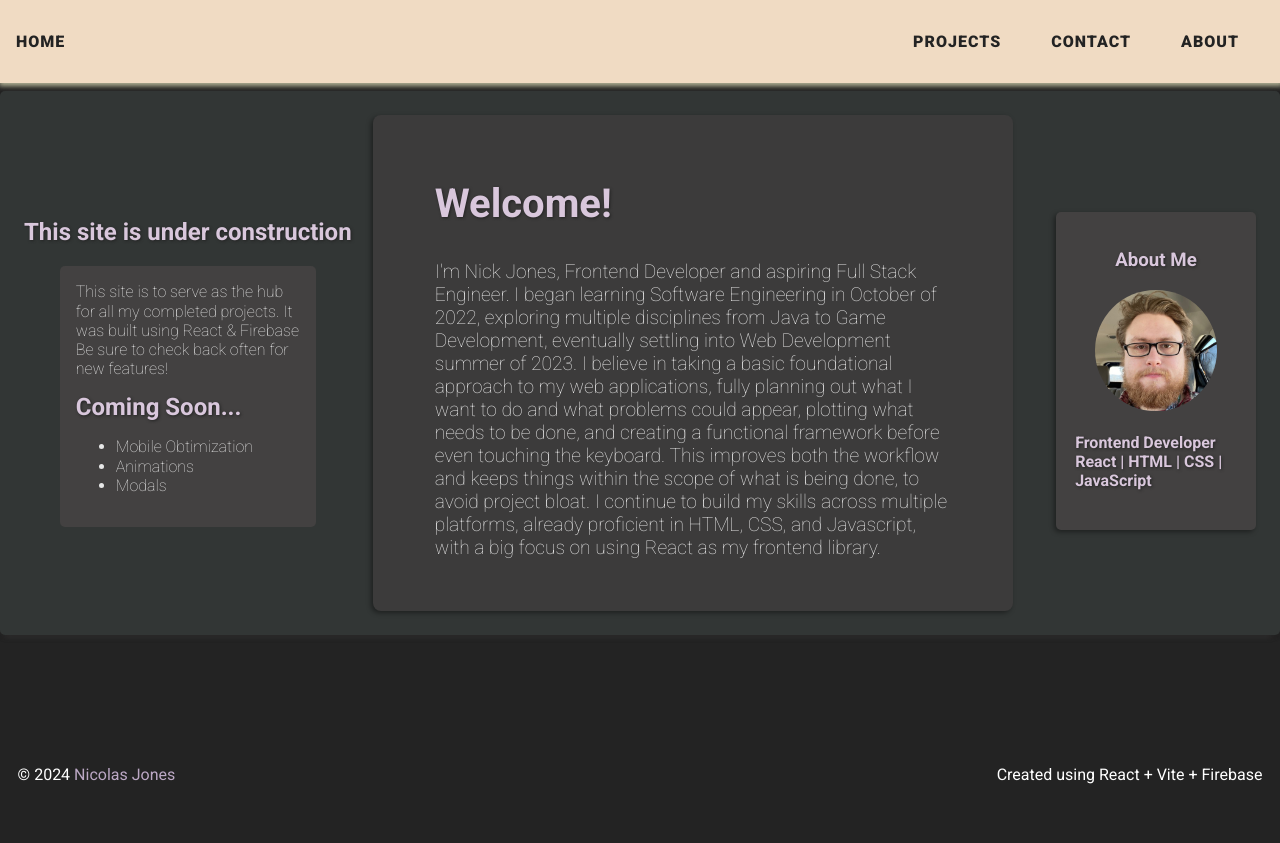
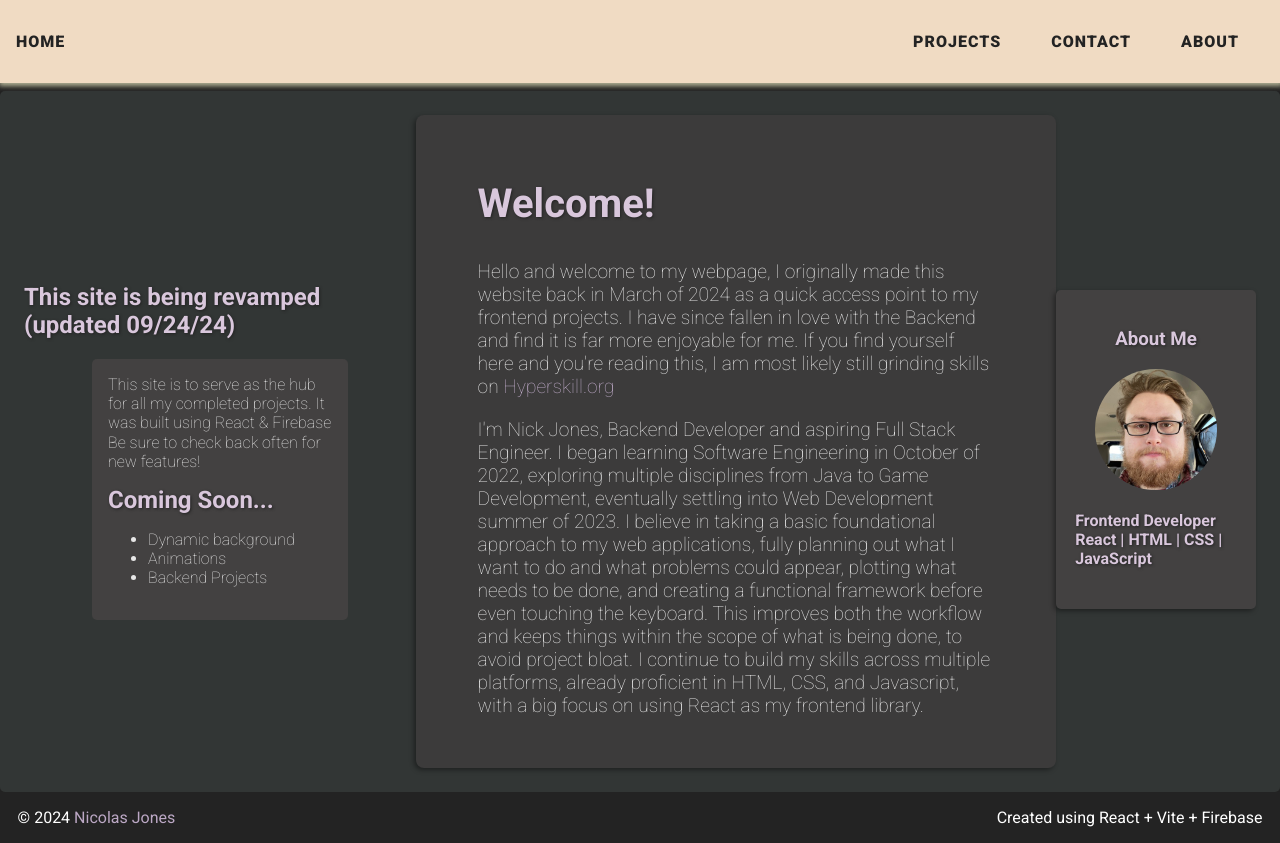
Before and after one commit to JonesInForCode/loafer-portfolio, a React (Vite) app: page / in a window 1280 px wide. Before the commit the page ends 800 px from the top, so only its background shows below. Built offline with nearby package versions, Linux system fonts and the light colour scheme; no server answers.

Commit message:
small update

```diff
--- a/src/pages/Contact.jsx
+++ b/src/pages/Contact.jsx
@@ -5,9 +5,8 @@ export default function Contact() {
   return (
     <React.Fragment>
       <div className={styles.contactCard}>
-        <h1 className={styles.contactHeader}>Contact me</h1>
-        <h2>This area is under construction</h2>
-        <h3>Contact Informaion</h3>
+        <h1 className={styles.contactHeader}>Contact Me</h1>
+        <h3>Contact Information</h3>
         <section>
           <ul>
             <li>
@@ -25,7 +24,6 @@ export default function Contact() {
             </li>
           </ul>
         </section>
-        <p>This is the contact page of my website.</p>
       </div>
       <div className={styles.contactForm}></div>
     </React.Fragment>
--- a/src/pages/Home.jsx
+++ b/src/pages/Home.jsx
@@ -7,7 +7,7 @@ export default function Home() {
     <div className={styles.homeWrapper}>
       <div className={`${styles.homeCardMain} ${styles.article}`}>
         <section>
-          <h2>This site is under construction</h2>
+          <h2>This site is being revamped (updated 09/24/24)</h2>
           <section className={styles.homeArticle}>
             <article>
               This site is to serve as the hub for all my completed projects. It
@@ -18,9 +18,9 @@ export default function Home() {
               <h2>Coming Soon...</h2>
               <article>
                 <ul>
-                  <li>Mobile Obtimization</li>
+                  <li>Dynamic background</li>
                   <li>Animations</li>
-                  <li>Modals</li>
+                  <li>Backend Projects</li>
                 </ul>
               </article>
             </section>
@@ -28,8 +28,12 @@ export default function Home() {
         </section>
         <section className={`${styles.centerSection} ${styles.article}`}>
           <h1>Welcome!</h1>
+          <p>Hello and welcome to my webpage, I originally made this website back in March of 2024
+            as a quick access point to my frontend projects. I have since fallen in love with
+            the Backend and find it is far more enjoyable for me. If you find yourself here and
+            you're reading this, I am most likely still grinding skills on <a href="https://hyperskill.org/">Hyperskill.org</a></p>
           <p>
-            I'm Nick Jones, Frontend Developer and aspiring Full Stack Engineer.
+            I'm Nick Jones, Backend Developer and aspiring Full Stack Engineer.
             I began learning Software Engineering in October of 2022, exploring
             multiple disciplines from Java to Game Development, eventually
             settling into Web Development summer of 2023. I believe in taking a
--- a/src/pages/Pages.module.css
+++ b/src/pages/Pages.module.css
@@ -35,10 +35,16 @@ h6 {
 
 /* Contact Page */
 .contactCard {
-    background-color: #232323;
-    color: #c5c2c2;
-    border-radius: 5px;
-    padding: 25px;
+  font-size: 1.5rem;
+  background-color: #434141;
+  width: 30vw;
+  min-width: 200px;
+  display: flex;
+  flex-direction: column;
+  align-items: flex-start;
+  margin: 1rem auto 0 auto ;
+  padding: 1.2em;
+  border-radius: 5px;
 }
 /* Home Page */
 .homeWrapper {
```
Also changed, not shown: 1 other file (tests, documents, lock files or other folders).
